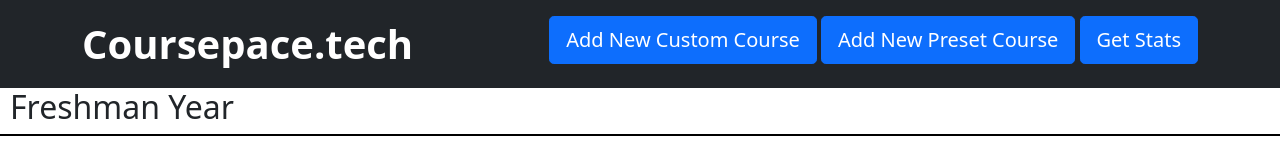
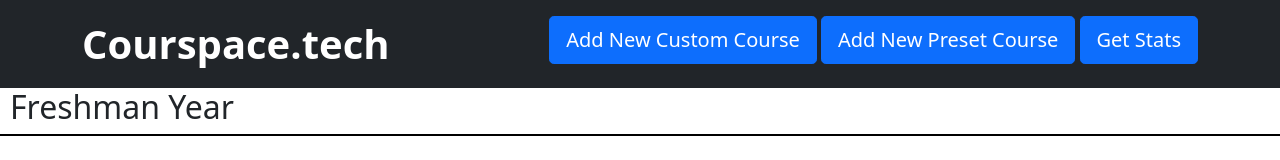
Before and after one commit to berkyalcinkaya/hackathon, a plain HTML site: page templates/index.html in a window 1280 px wide. Shown: the top 160 px of the page. Drawn offline with nearby package versions, Linux system fonts and the light colour scheme.

Commit message:
Fix title

```diff
--- a/templates/index.html
+++ b/templates/index.html
@@ -8,14 +8,14 @@
         <!-- Bootstrap CSS -->
         <link href="https://cdn.jsdelivr.net/npm/bootstrap@5.1.3/dist/css/bootstrap.min.css" rel="stylesheet" integrity="sha384-1BmE4kWBq78iYhFldvKuhfTAU6auU8tT94WrHftjDbrCEXSU1oBoqyl2QvZ6jIW3" crossorigin="anonymous">
 
-        <title>Coursespace.tech</title>
+        <title>Courspace.tech</title>
     </head>
     <body>
 
     <header class="p-3 bg-dark text-white">
         <div class="container">
             <div class="d-flex flex-wrap align-items-center justify-content-center justify-content-lg-start">
-                <h1 class="fw-bold mb-0">Coursepace.tech</h1>
+                <h1 class="fw-bold mb-0">Courspace.tech</h1>
 
                 <div style='margin-left: auto'>
                     <button class='mb-2 btn btn-lg rounded-4 btn-primary' onclick='openCustomCourseDialog()'>
```
